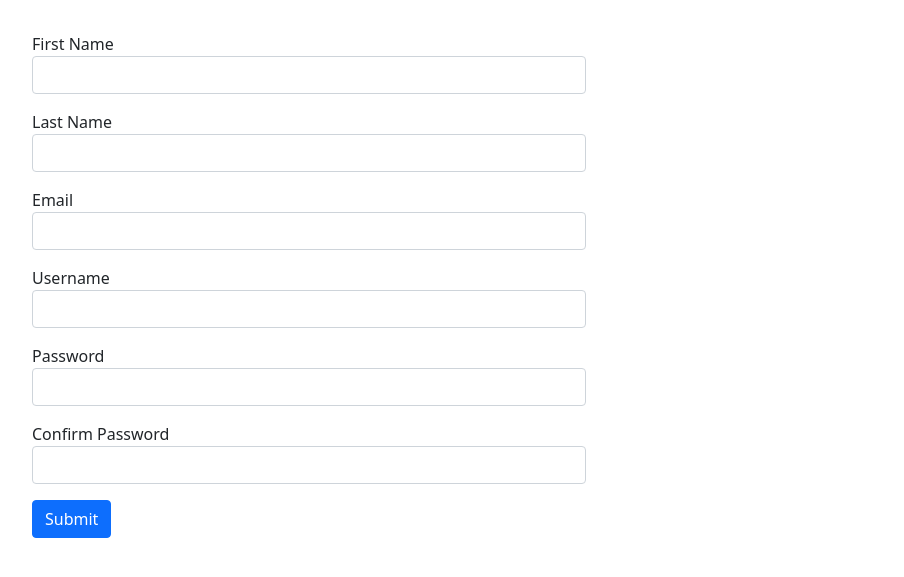
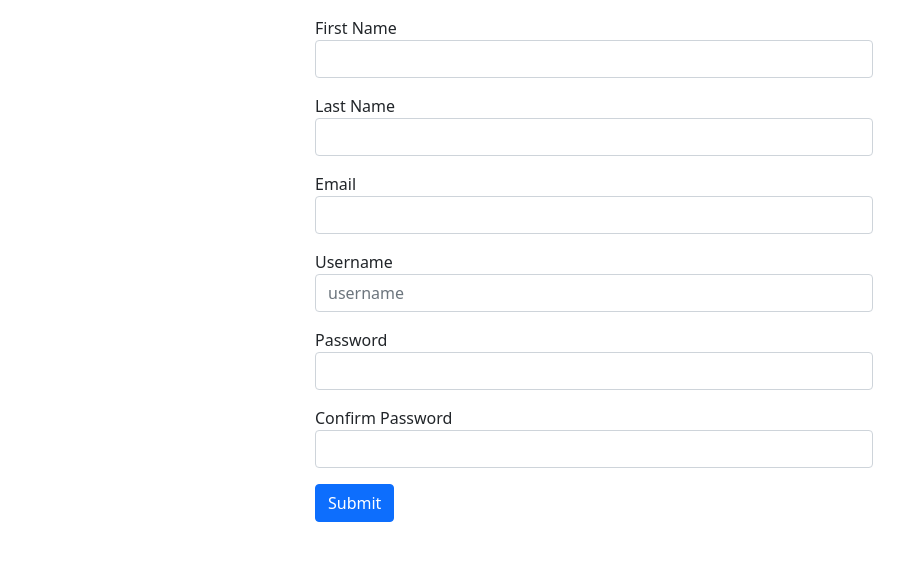
Before and after one commit to wadetheriver/flask-blog, a Flask app: page /register in a window 1280 px wide. Shown: the part 73-650 px from the top of the page, without its empty margins (46-950 px from the left). Run offline with Flask 2, Linux system fonts and the light colour scheme; some libraries are stand-ins or nearby versions.

Commit message:
Cleaned up forms css, regex validation for username, refactored form validators to module

```diff
--- a/app.py
+++ b/app.py
@@ -3,6 +3,7 @@
 from flask_marshmallow import Marshmallow
 import psycopg2
 from wtforms import Form, StringField, TextAreaField, PasswordField, validators, BooleanField, EmailField
+from forms import RegistrationForm
 from passlib.hash import sha256_crypt
 
 # import os
@@ -94,19 +95,5 @@
     return render_template('register.html', form=form)
 
 
-# Forms WTF Form
-class RegistrationForm(Form):
-    first_name = StringField('First Name', [validators.Length(min=1, max=50)])
-    last_name = StringField('Last Name', [validators.Length(min=1, max=50)])
-    username = StringField('Username', [validators.Length(min=4, max=25)])
-    email = EmailField('Email', [validators.Length(min=6, max=50)])
-    password = PasswordField('Password', [
-        validators.DataRequired(),
-        validators.EqualTo('confirm', message="Passwords do not match!")
-    ])
-    confirm = PasswordField('Confirm Password')
-    # accept_rules = BooleanField('I promise to be nice.', [validators.InputRequired()])
-
-
 if __name__ == '__main__':
     app.run()
--- /dev/null
+++ b/forms.py
@@ -0,0 +1,17 @@
+from wtforms import Form, StringField, TextAreaField, PasswordField, validators, BooleanField, EmailField
+
+
+class RegistrationForm(Form):
+    first_name = StringField('First Name', [validators.Length(min=1, max=50)])
+    last_name = StringField('Last Name', [validators.Length(min=1, max=50)])
+    username = StringField('Username',
+                           [validators.Length(min=4, max=25),
+                            validators.Regexp('^\w+$',
+                            message="Username must contain only letters numbers or underscore")])
+    email = EmailField('Email', [validators.Length(min=6, max=50)])
+    password = PasswordField('Password', [
+        validators.DataRequired(),
+        validators.EqualTo('confirm', message="Passwords do not match!")
+    ])
+    confirm = PasswordField('Confirm Password')
+    # accept_rules = BooleanField('I promise to be nice.', [validators.InputRequired()])
--- a/templates/register.html
+++ b/templates/register.html
@@ -3,8 +3,8 @@
 {% block body %}
     <div class="container">
         {% from "includes/_formhelpers.html" import render_field%}
-        <div class="row">
-            <form class="col-lg-6 g-3" method="POST" action="">
+
+            <form class="d-grid col-md-6 mx-auto" method="POST" action="">
                 <div class="mb-3">
                     {{ render_field(form.first_name, class="form-control") }}
                 </div>
@@ -13,12 +13,11 @@
                 </div>
                 <div class="mb-3">
                     {{ render_field(form.email, class="form-control") }}
-                    <div class="valid-feedback">
-                        Looks good!
-                    </div>
+
                 </div>
                 <div class="mb-3">
-                    {{ render_field(form.username, class_="form-control") }}
+                    {{ render_field(form.username, class="form-control",
+                            placeholder="username") }}
                 </div>
                 <div class="mb-3">
                     {{ render_field(form.password, class="form-control") }}
@@ -26,8 +25,10 @@
                 <div class="mb-3">
                     {{ render_field(form.confirm, class="form-control") }}
                 </div>
-                <button type="submit" class="btn btn-primary" value="Submit">Submit</button>
+                <div class="d-grid d-md-block">
+                    <button type="submit" class="btn btn-primary" value="Submit">Submit</button>
+                </div>
             </form>
-        </div>
+
     </div>
 {% endblock %}
```
